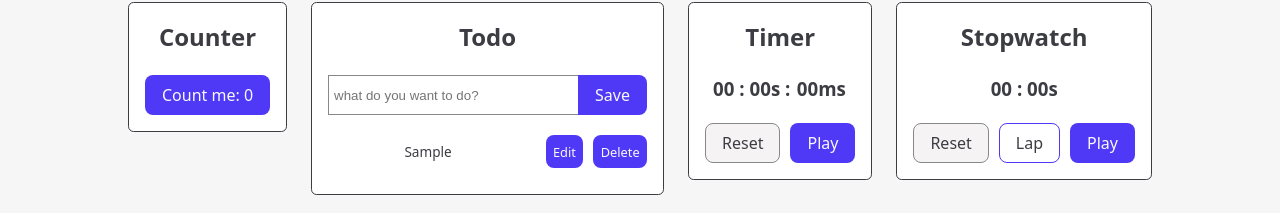
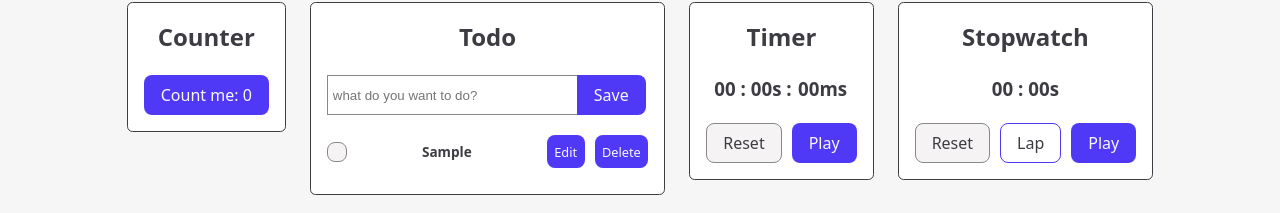
Before and after one commit to Zahinize/react-micro-apps, a React (Vite) app: page / in a window 1280 px wide. Both pictures are taken after typing "Sample" into the empty fields and a click on the button "Save". Shown: the part 230-443 px from the top of the page. Built offline with nearby package versions, Linux system fonts and the light colour scheme.

Commit message:
[Feature] Todo: Added checkbox strike functionality

```diff
--- a/src/components/Todo/Todo.jsx
+++ b/src/components/Todo/Todo.jsx
@@ -15,16 +15,30 @@ function Todo({ className }) {
     setList(data);
   }, []);
 
+  function handleCheckboxClick(inputId) {
+    let clonedList = structuredClone(list);
+    let item = clonedList.filter(({ id = "" }) => inputId === id)[0];
+
+    item.isComplete = !item.isComplete;
+    setList(clonedList);
+    setLocalStorage(STORAGE_KEY, clonedList);
+  }
+
   function renderList() {
-    const itemList = list.map(({ id = "", val = "" }) =>
-      <div className='mb-10 d-flex d-x-between d-y-center' key={id}>
-        <span className='todo-item-desc'>{val}</span>
-        <div>
-          <button onClick={() => editList(id)} className='btn mr-10'>Edit</button>
-          <button onClick={() => deleteList(id)} className='btn'>Delete</button>
+    const itemList = list.map(({ id = "", val = "", isComplete = false }) => {
+      const itemClassName = isComplete ? 'todo-item-desc t-strike' : 'todo-item-desc';
+
+      return (
+        <div className='mb-10 d-flex d-x-between d-y-center' key={id}>
+          <input type='checkbox' className='input-check' onChange={() => handleCheckboxClick(id)} checked={isComplete} value="" />
+          <span className={itemClassName}>{val}</span>
+          <div>
+            <button onClick={() => editList(id)} className='btn mr-10'>Edit</button>
+            <button onClick={() => deleteList(id)} className='btn'>Delete</button>
+          </div>
         </div>
-      </div>
-    );
+      )
+    });
 
     return itemList;
   }
@@ -56,7 +70,8 @@ function Todo({ className }) {
   function addItemToList() {
     const obj = {
       id: getRandomStr(),
-      val: inputVal
+      val: inputVal,
+      isComplete: false
     };
 
     list.push(obj);
--- a/src/components/Todo/todo.css
+++ b/src/components/Todo/todo.css
@@ -1,4 +1,5 @@
 .todo-item-desc {
   font-size: 0.85em;
+  font-weight: bold;
   width: 200px;
 }
--- a/src/index.css
+++ b/src/index.css
@@ -98,6 +98,42 @@ button.alert {
 button.alert:hover {
   background: var(--theme-light-hover-color);
 }
+input[type="checkbox"] {
+    /* Hide default appearance (browser dependent) */
+    -webkit-appearance: none; /* For Webkit browsers */
+    -moz-appearance: none; /* For Firefox */
+    appearance: none;
+
+    /* Basic styling for the box */
+    width: 20px;
+    height: 20px;
+    border: 1px solid var(--light-color);
+    border-radius: var(--br-radius);
+    background-color: var(--theme-light-color);
+    cursor: pointer;
+    position: relative; /* Needed for pseudo-elements */
+}
+
+/* Style the checkmark when checked */
+input[type="checkbox"]:checked {
+    background-color: var(--theme-color);
+    border-color: var(--theme-color);
+}
+
+/* Create the checkmark icon using a pseudo-element */
+input[type="checkbox"]:checked::before {
+    content: "";
+    display: block;
+    position: absolute;
+    left: 5px;
+    top: 1px;
+    width: 5px;
+    height: 10px;
+    border: solid white;
+    border-width: 0 3px 3px 0;
+    transform: rotate(45deg);
+}
+
 
 /** Flex Utilities **/
 .d-flex {
@@ -180,6 +216,10 @@ button.alert:hover {
 }
 .bg-primary {
   background: var(--primary-bg);
+}
+/** Text Utilities **/
+.t-strike {
+  text-decoration: line-through;
 }
 
 /** Component Styles **/
```
